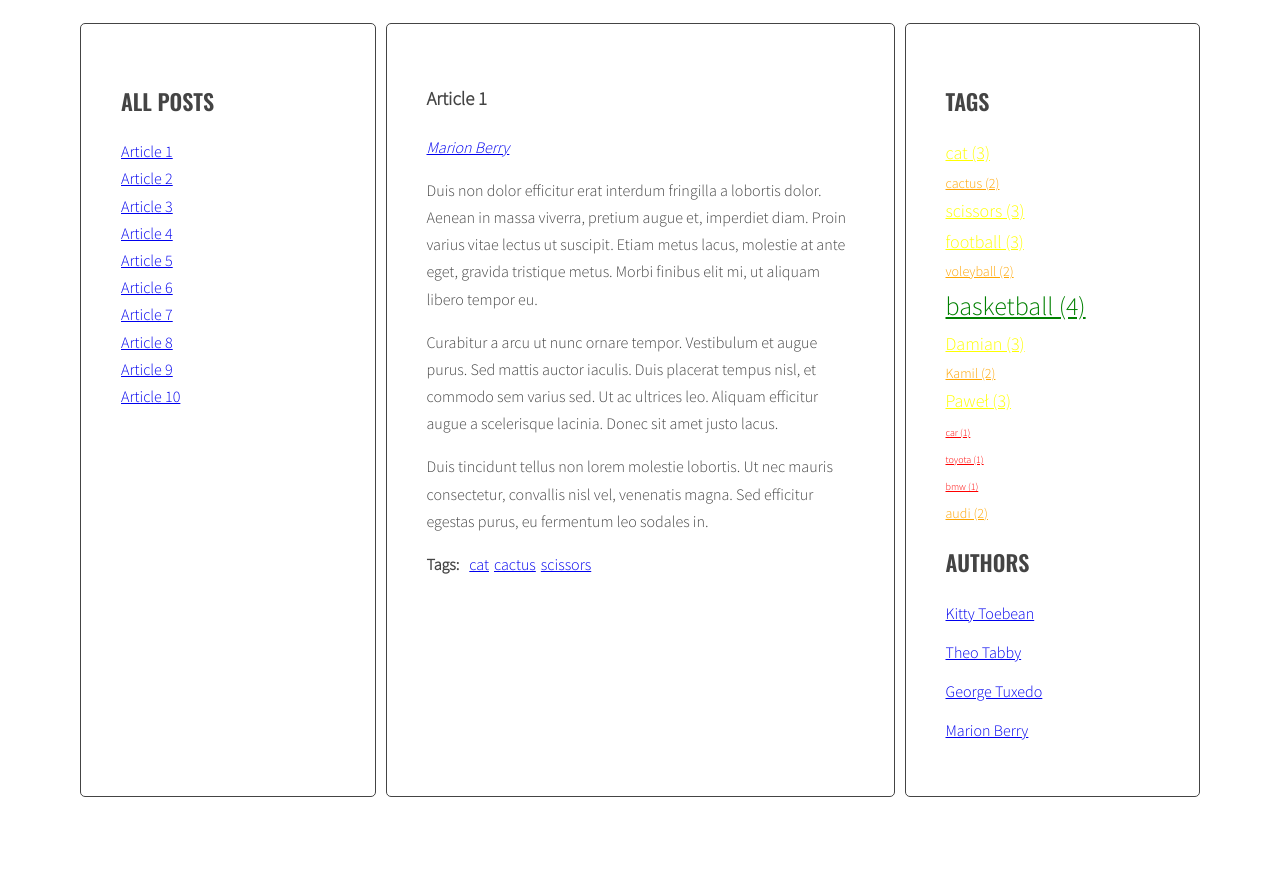
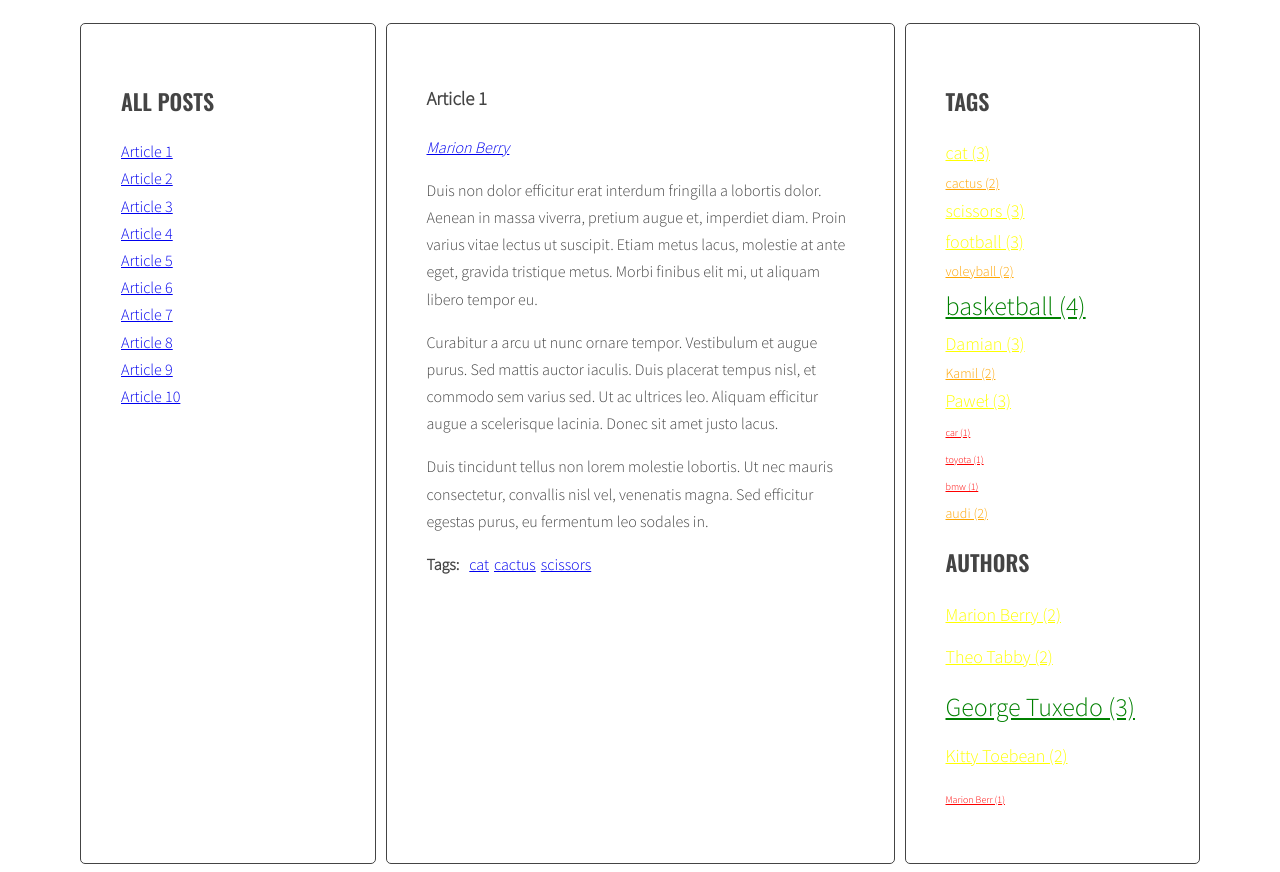
Before and after one commit to DamianGurdak/javascript-blog, a website: page index.html in a window 1280 px wide. Shown: the part 220-1092 px from the top of the page. Before the commit the page ends 1025 px from the top, so only its background shows below. Drawn offline with nearby package versions, Linux system fonts and the light colour scheme.

Commit message:
done work at authorList

```diff
--- a/index.html
+++ b/index.html
@@ -374,28 +374,7 @@
             <h2 class="section-title">Tags</h2>
             <ul class="list tags"></ul>
             <h2 class="section-title">Authors</h2>
-            <ul class="list authors">
-              <li>
-                <a href="#">
-                  <span class="author-name">Kitty Toebean</span>
-                </a>
-              </li>
-              <li>
-                <a href="#">
-                  <span class="author-name">Theo Tabby</span>
-                </a>
-              </li>
-              <li>
-                <a href="#">
-                  <span class="author-name">George Tuxedo</span>
-                </a>
-              </li>
-              <li>
-                <a href="#">
-                  <span class="author-name">Marion Berry</span>
-                </a>
-              </li>
-            </ul>
+            <ul class="list authors"></ul>
           </aside>
         </main>
       </div>
--- a/js/script.js
+++ b/js/script.js
@@ -7,7 +7,8 @@ const optArticleSelector = '.post', // pojendynczy artykuł
   optArticleAuthorSelector = '.post-author', // autot w artykule
   optTagsListSelector = '.tags.list', // lista tagów w prawej kolumnie
   optCloudClassCount = '5',
-  optCloudClassPrefix = 'tag-size-';
+  optCloudClassPrefix = 'tag-size-',
+  optAuthorsListSelector = '.list.authors'; // lista tagów w prawej kolumnie
 
 const titleClickHandler = function (event) {
   event.preventDefault();
@@ -180,10 +181,10 @@ function generateTags() {
 
   /* [NEW DONE] find list of tags in right column */
   const tagList = document.querySelector(optTagsListSelector);
-  console.log('tagList: ', tagList);
+  // console.log('tagList: ', tagList);
 
   const tagsParams = calculateTagsParams(allTags);
-  console.log('tagsParams:', tagsParams);
+  // console.log('tagsParams:', tagsParams);
 
   /* [NEW] create variable for all links HTML code */
   let allTagsHTML = '';
@@ -280,6 +281,10 @@ addClickListenersToTags();
 //-------------------Dodajemy akcję po kliknięciu w tag a artykule-------------------
 
 function generateAuthors() {
+  /* [NEW DONE] create a new variable allAuthors with an empty object */
+  let allAuthors = {};
+  // console.log('tablica linków autorów', allAuthors);
+
   /* [DONE] find all articles */
   const articles = document.querySelectorAll(optArticleSelector);
   // console.log('artykuły: ', articles);
@@ -297,10 +302,42 @@ function generateAuthors() {
     /* [DONE] generate HTML of the link */
     const authorHTML = `<a href="#author-${author}"> ${author}</a>`;
 
+    /* [NEW DONE] check if this link is NOT already in allTags */
+    if (!allAuthors[author]) {
+      /* [NEW DONE] add tag to allTags object */
+      allAuthors[author] = 1;
+    } else {
+      allAuthors[author]++;
+    }
+
     /* [DONE] insert HTML of all the links into the tags wrapper */
     authorWrapper.innerHTML = authorHTML;
+
     /* [DONE] END LOOP: for every article: */
   }
+
+  /* [NEW ] find list of authors in right column */
+  const authorListWrapper = document.querySelector(optAuthorsListSelector);
+
+  const authorsParams = calculateTagsParams(allAuthors);
+  // console.log('tagsParams:', tagsParams);
+
+  /* [NEW] create variable for all links HTML code */
+  let allAuthorsHTML = '';
+
+  /* [NEW] START LOOP: for each tag in allAuthors: */
+  for (let author in allAuthors) {
+    /* [NEW] generate code of a link and add it to allAuthorsHTML */
+    const authorLinkHTML = `<li><a class="${calculateTagClass(
+      allAuthors[author],
+      authorsParams
+    )}" href="#tag-${author}"> ${author} (${allAuthors[author]})</a></li>`;
+
+    allAuthorsHTML += authorLinkHTML;
+  }
+
+  /*[NEW] add HTML from allTagsHTML to tagList */
+  authorListWrapper.innerHTML = allAuthorsHTML;
 }
 generateAuthors();
 
```
